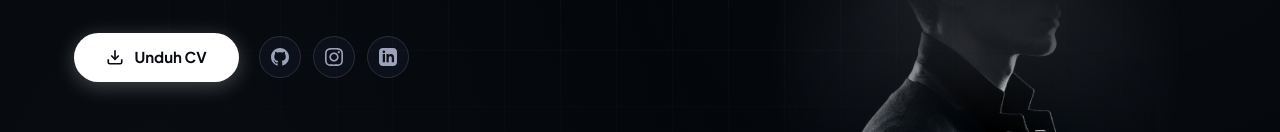
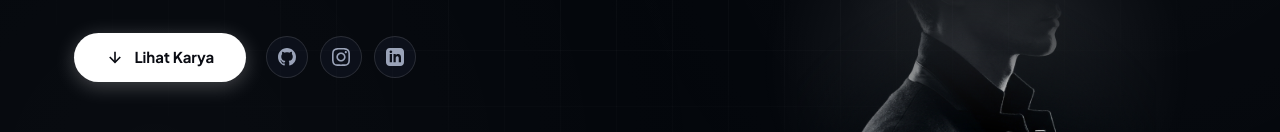
Before and after one commit to bendaharakerenbgtt/Riski-Raditiya, a plain HTML site: page index.html in a window 1280 px wide. Shown: the part 452-584 px from the top of the page. Drawn offline with Linux system fonts and the light colour scheme.

Commit message:
feat(hero): ubah tombol Unduh CV menjadi Lihat Karya menuju #projects

```diff
--- a/index.html
+++ b/index.html
@@ -127,15 +127,14 @@
               Mahasiswa Teknologi Rekayasa Multimedia yang senang mengamati cara kerja sesuatu, merancang alur sistem, dan mengubah ide menjadi aplikasi web yang benar-benar dipakai.
             </p>
 
-            <!-- Action Row (Download CV & Socials) -->
+            <!-- Action Row (Lihat Karya & Socials) -->
             <div class="hero-action-row">
-              <a href="#contact" class="btn-download-cv">
+              <a href="#projects" class="btn-download-cv">
                 <svg viewBox="0 0 24 24" fill="none" stroke="currentColor">
-                  <path d="M21 15v4a2 2 0 0 1-2 2H5a2 2 0 0 1-2-2v-4"></path>
-                  <polyline points="7 10 12 15 17 10"></polyline>
-                  <line x1="12" y1="15" x2="12" y2="3"></line>
+                  <line x1="12" y1="5" x2="12" y2="19"></line>
+                  <polyline points="19 12 12 19 5 12"></polyline>
                 </svg>
-                <span>Unduh CV</span>
+                <span>Lihat Karya</span>
               </a>
 
               <div class="hero-social-links" aria-label="Tautan Sosial Media">
```
